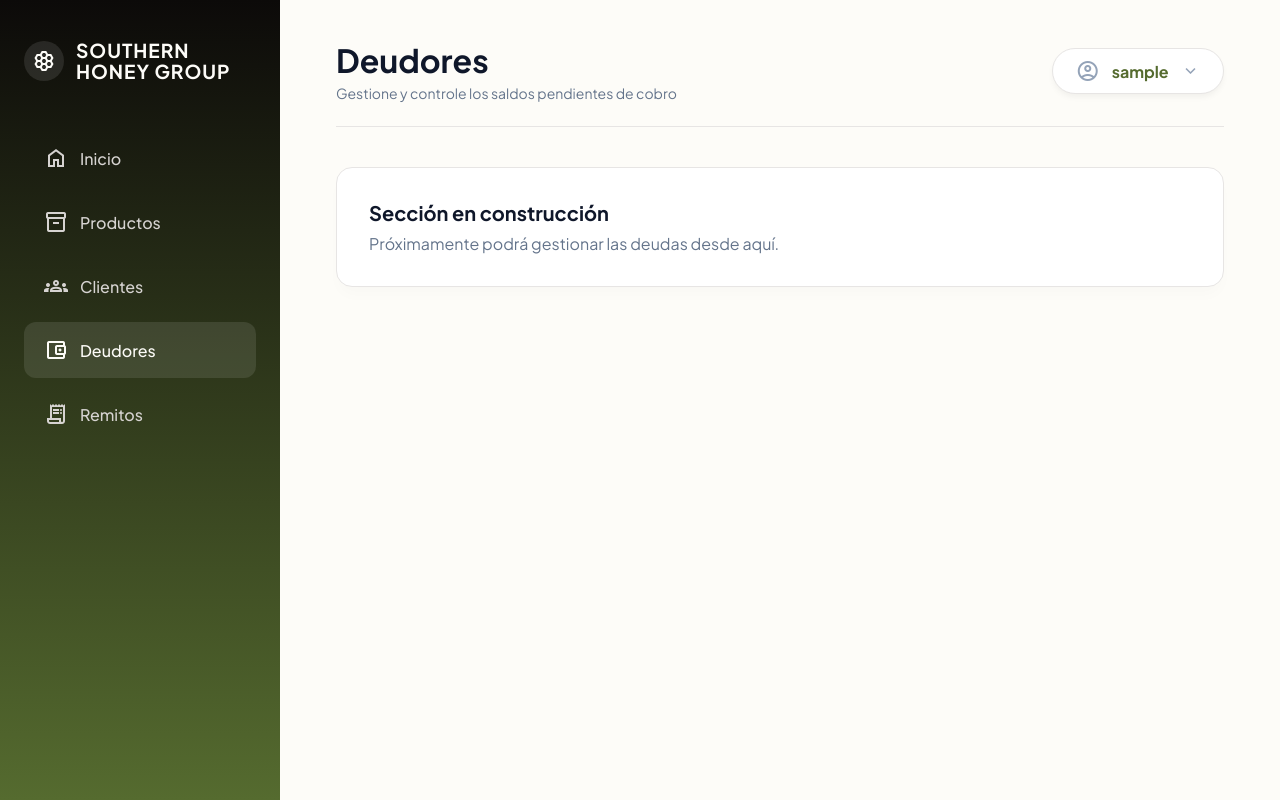
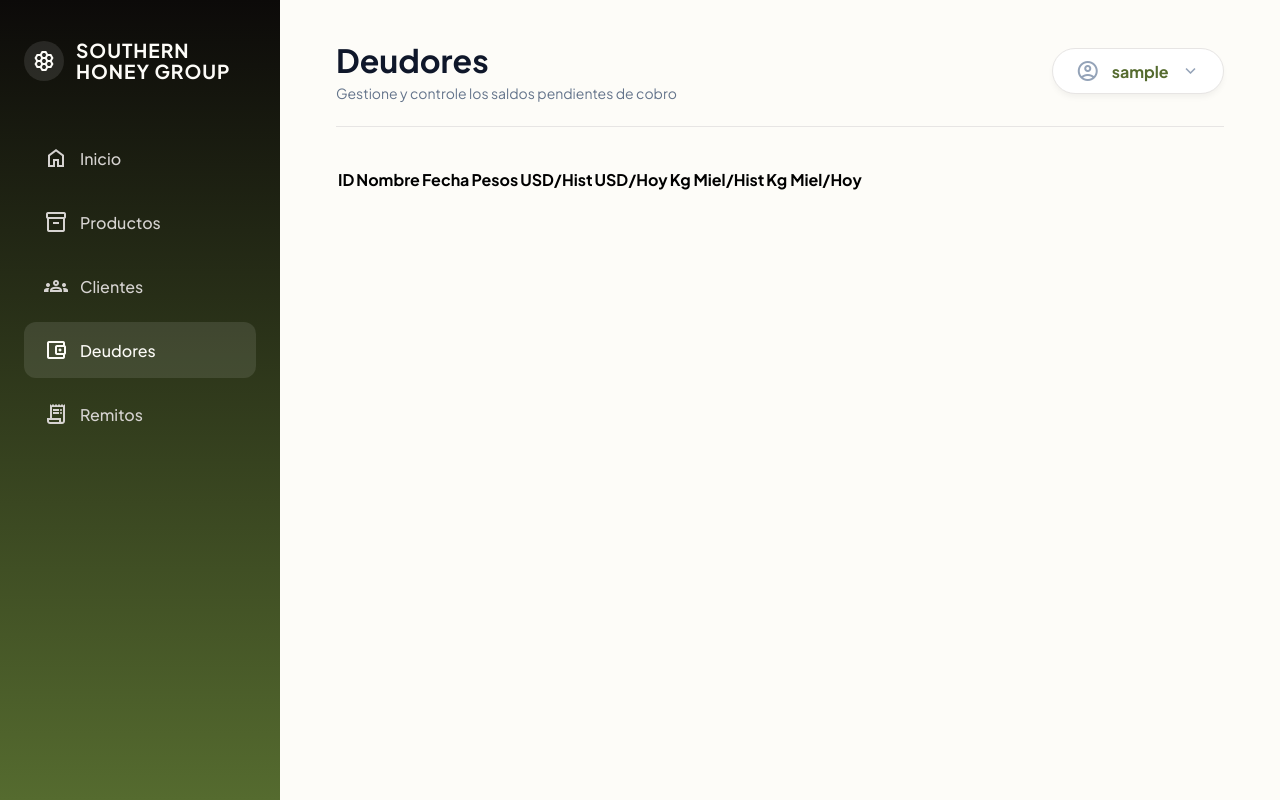
Before and after one commit to bautistaribotta/southern_honey_group, a Django app: page /deudores/ in a window 1280 px wide. Run offline with Django 5.2, Linux system fonts and the light colour scheme; the visitor is signed in with stand-in values (Sample User, id 1); lists and menus that the app fills with data are empty.

Commit message:
En las secciones de clientes y deudores, se creo su respectiva base que sera usada como tabla a futuro

```diff
--- a/main/static/productos.css
+++ b/main/static/productos.css
@@ -1,4 +1,3 @@
-/* --- ESTILOS ESPECÍFICOS PARA LA PÁGINA DE PRODUCTOS --- */
 /* Nota: La barra lateral, header y layout base se heredan de inicio.css */
 
 #titulos-cabecera h2 {
--- a/main/templates/deudores.html
+++ b/main/templates/deudores.html
@@ -84,10 +84,27 @@
 
       <!-- ÁREA DE TRABAJO -->
       <section id="area-trabajo">
-        <div class="tarjeta-info">
-          <h3>Sección en construcción</h3>
-          <p>Próximamente podrá gestionar las deudas desde aquí.</p>
+
+        <div class="contenedor-tabla">
+          <table class="tabla-deudores">
+            <thead>
+              <tr id="encabezado-tabla-deudores">
+                <th> ID </th>
+                <th> Nombre </th>
+                <th> Fecha </th>
+                <th> Pesos </th>
+                <th> USD/Hist </th>
+                <th> USD/Hoy </th>
+                <th> Kg Miel/Hist </th>
+                <th> Kg Miel/Hoy </th>
+              </tr>
+            </thead>
+            <tbody>
+
+            </tbody>
+          </table>
         </div>
+
       </section>
     </main>
   </body>
--- a/main/templates/login.html
+++ b/main/templates/login.html
@@ -42,7 +42,11 @@
           {% if messages %}
             {% for message in messages %}
               <div id="mensaje-error-login">
-                {{ message }}
+                <span class="material-symbols-outlined icono-error">error</span>
+                <div class="texto-error">
+                  <p class="error-titulo">{{ message }}.</p>
+                  <p class="error-subtitulo">Por favor, inténtalo de nuevo.</p>
+                </div>
               </div>
             {% endfor %}
           {% endif %}
--- a/main/templates/productos.html
+++ b/main/templates/productos.html
@@ -121,12 +121,12 @@
         <div class="contenedor-tabla">
           <table class="tabla-productos">
             <thead>
-              <tr>
+              <tr id="encabezado-tabla-productos">
                 <th>Producto</th>
                 <th>Categoría</th>
                 <th>Stock</th>
                 <th>Precio Unitario</th>
-                <th class="texto-derecha">Acciones</th>
+                <th class="texto-derecha">Acciones</th> <!-- Editar/Eliminar -->
               </tr>
             </thead>
             <tbody>
```
Also changed, not shown: main/static/login.css (+37 -9 lines), main/templates/clientes.html (+17 -3 lines).
